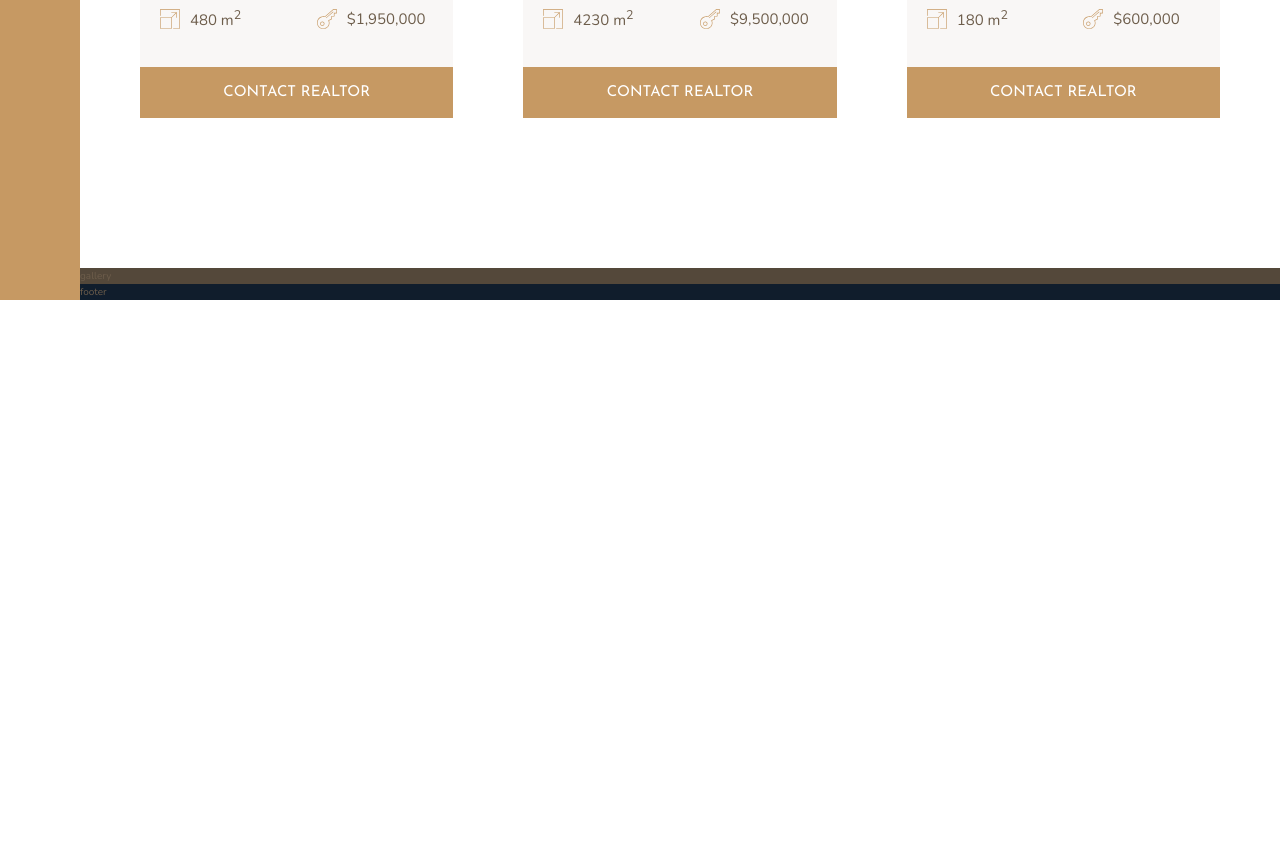
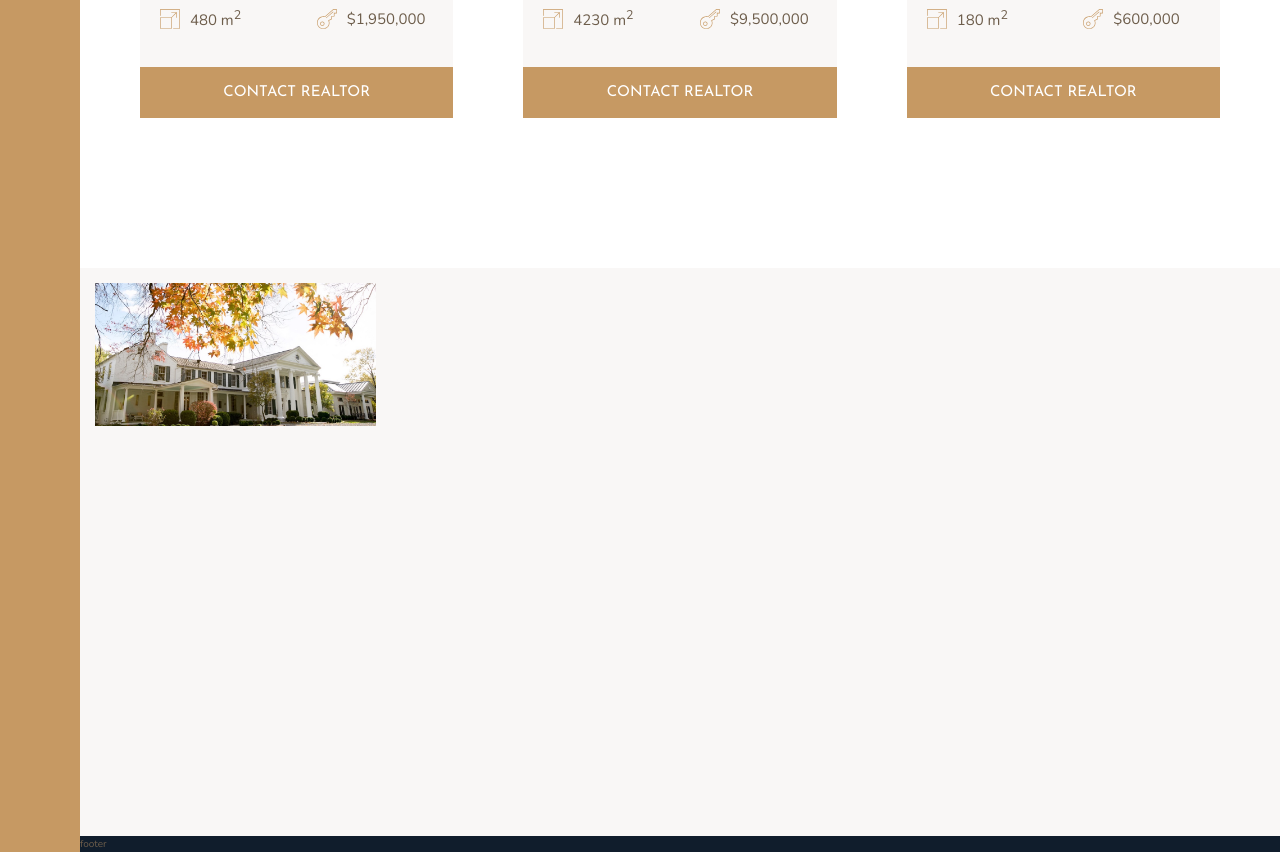
Before and after one commit to bulochkadmg/nexter, a website: page index.html in a window 1280 px wide. Shown: the part 2804-3656 px from the top of the page. Before the commit the page ends 3104 px from the top, so only its background shows below. Drawn offline with nearby package versions, Linux system fonts and the light colour scheme.

Commit message:
create gallery section grid

```diff
--- a/index.html
+++ b/index.html
@@ -301,7 +301,9 @@
         </seciton>
 
         <section class="gallery">
-            gallery
+            <figure class="gallery__item gallery__item--1">
+                <img src="img/gal-1.jpeg" alt="gallery image 1" class="gallery__img">
+            </figure>
         </section>
 
         <footer class="footer">
@@ -310,4 +312,4 @@
     </body>
 </html>
 
-<!-- papka 9 video 10 -->
+<!-- papka 9 video 11 -->
--- a/sass/_gallery.scss
+++ b/sass/_gallery.scss
@@ -1,4 +1,24 @@
 .gallery {
-    background-color: $color-grey-dark-1;
     grid-column: full-start / full-end;
+    background-color: $color-grey-light-1;
+
+    display: grid;
+    grid-template-columns: repeat(8, 1fr);
+    grid-template-rows: repeat(7, 5vw);
+    grid-gap: 1.5rem;
+    padding: 1.5rem;
+
+    &__item {
+        &--1 {
+            grid-row: 1 / span 2;
+            grid-column: 1 / span 2;
+        }
+    }
+
+    &__img {
+        width: 100%;
+        height: 100%;
+        object-fit: cover;
+        display: block;
+    }
 }
```
Also changed, not shown: css/style.css.
